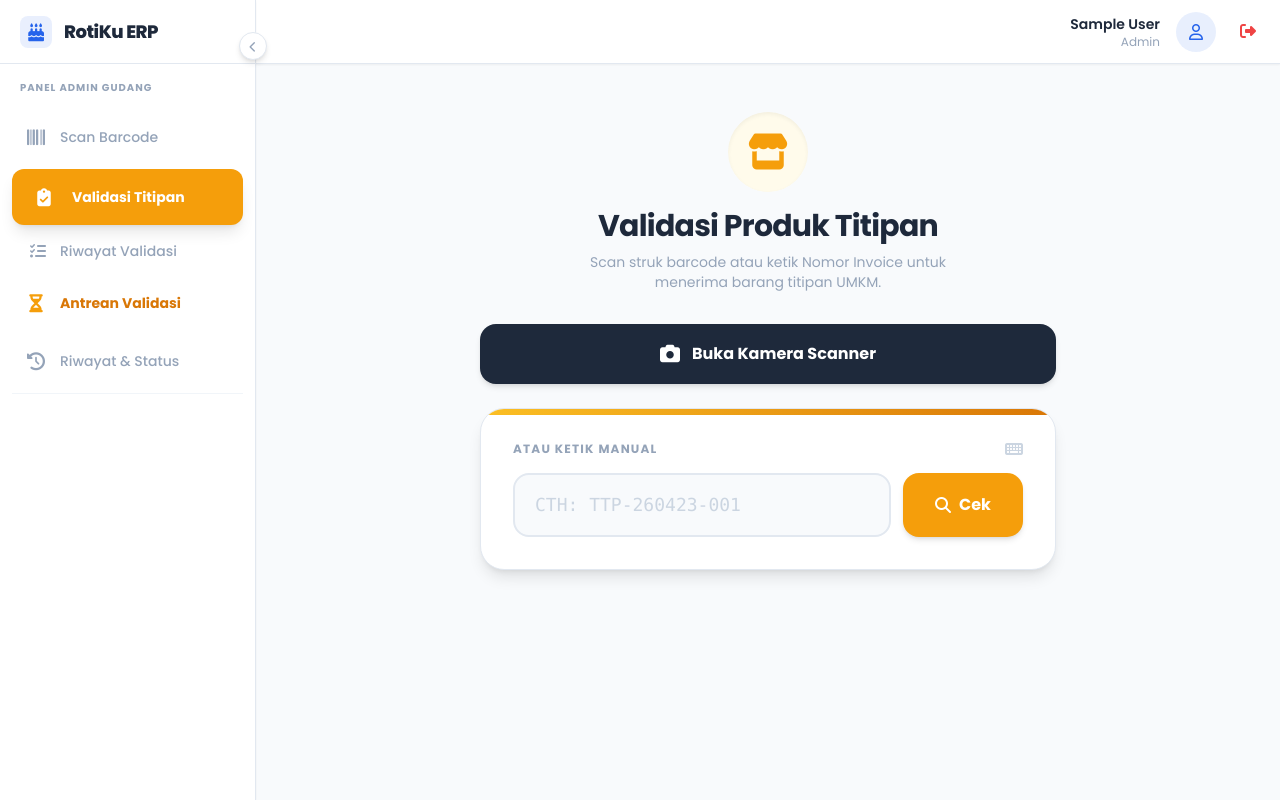
After one commit to Rankarna01/sim-produksi-kue, a PHP site: page /admin/validasi_titipan/ in a window 1280 px wide. The commit adds this page. Run offline with PHP 8.4, Linux system fonts and the light colour scheme; the visitor is signed in with stand-in values (Sample User, id 1); some libraries are stand-ins or nearby versions.

Commit message:
menu baru validasi tiitipan

```diff
--- /dev/null
+++ b/admin/validasi_titipan/index.php
@@ -0,0 +1,136 @@
+<?php
+require_once '../../config/auth.php';
+checkRole(['admin']);
+?>
+<!DOCTYPE html>
+<html lang="id">
+<head>
+    <?php include '../../components/head.php'; ?>
+    <script src="https://unpkg.com/html5-qrcode"></script>
+    <style>
+        .custom-scrollbar::-webkit-scrollbar { width: 4px; }
+        .custom-scrollbar::-webkit-scrollbar-track { background: #f1f5f9; }
+        .custom-scrollbar::-webkit-scrollbar-thumb { background: #cbd5e1; border-radius: 4px; }
+    </style>
+</head>
+<body class="text-slate-800 antialiased h-screen flex overflow-hidden bg-background">
+
+    <?php include '../../components/sidebar_admin.php'; ?>
+
+    <div class="flex-1 flex flex-col h-screen overflow-hidden">
+        <?php include '../../components/header.php'; ?>
+
+        <main class="flex-1 overflow-x-hidden overflow-y-auto p-4 sm:p-6 lg:p-8 flex flex-col items-center justify-start relative">
+
+            <div class="w-full max-w-xl mt-2 sm:mt-4">
+
+                <div class="text-center mb-6 sm:mb-8">
+                    <div class="w-16 h-16 sm:w-20 sm:h-20 bg-amber-50 text-amber-500 rounded-full flex items-center justify-center mx-auto mb-3 sm:mb-4 text-3xl sm:text-4xl shadow-inner">
+                        <i class="fa-solid fa-store"></i>
+                    </div>
+                    <h2 class="text-2xl sm:text-3xl font-bold text-slate-800 tracking-tight">Validasi Produk Titipan</h2>
+                    <p class="text-sm text-secondary mt-2 max-w-sm mx-auto">Scan struk barcode atau ketik Nomor Invoice untuk menerima barang titipan UMKM.</p>
+                </div>
+
+                <button id="btnKamera" onclick="toggleKamera()" class="w-full mb-6 bg-slate-800 hover:bg-slate-900 text-white py-4 rounded-2xl text-base font-bold transition-all shadow-md flex items-center justify-center gap-3">
+                    <i class="fa-solid fa-camera text-xl"></i> Buka Kamera Scanner
+                </button>
+
+                <div id="kameraContainer" class="hidden mb-6 bg-white p-2 sm:p-4 rounded-3xl shadow-lg border border-slate-200">
+                    <div class="flex justify-between items-center mb-3 px-2">
+                        <span class="text-sm font-bold text-slate-700 flex items-center gap-2">
+                            <span class="relative flex h-3 w-3">
+                              <span class="animate-ping absolute inline-flex h-full w-full rounded-full bg-danger opacity-75"></span>
+                              <span class="relative inline-flex rounded-full h-3 w-3 bg-danger"></span>
+                            </span>
+                            Kamera Aktif
+                        </span>
+                        <button onclick="toggleKamera()" class="text-danger hover:text-red-700 text-xs font-bold bg-danger/10 px-4 py-2 rounded-xl transition-colors">Tutup Kamera</button>
+                    </div>
+                    <div id="reader" class="w-full rounded-2xl overflow-hidden bg-slate-50 min-h-[250px] sm:min-h-[300px] border border-slate-100"></div>
+                </div>
+
+                <div class="bg-white p-6 sm:p-8 rounded-3xl shadow-lg border border-slate-200 relative overflow-hidden mb-6">
+                    <div class="absolute top-0 left-0 w-full h-1.5 bg-gradient-to-r from-amber-400 to-amber-600"></div>
+                    <div class="flex items-center justify-between mb-4">
+                        <p class="text-xs font-bold text-slate-400 uppercase tracking-widest">Atau Ketik Manual</p>
+                        <i class="fa-solid fa-keyboard text-slate-300"></i>
+                    </div>
+
+                    <form id="formScan" class="flex flex-col sm:flex-row gap-3">
+                        <div class="relative flex-1">
+                            <input type="text" id="barcodeInput" name="barcode" autocomplete="off"
+                                class="w-full text-center sm:text-left text-lg font-mono tracking-wider px-5 py-4 border-2 border-slate-200 rounded-2xl focus:border-amber-500 focus:ring-4 focus:ring-amber-500/10 outline-none transition-all placeholder:text-slate-300 placeholder:tracking-normal uppercase bg-slate-50 focus:bg-white"
+                                placeholder="Cth: TTP-260423-001" required>
+                        </div>
+                        <button type="submit" class="w-full sm:w-auto bg-amber-500 hover:bg-amber-600 text-white px-8 py-4 rounded-2xl font-bold transition-all shadow-md flex items-center justify-center gap-2 shrink-0">
+                            <i class="fa-solid fa-magnifying-glass"></i> Cek
+                        </button>
+                    </form>
+                </div>
+
+                <div id="scanResult" class="hidden transform transition-all mb-10"></div>
+            </div>
+
+        </main>
+    </div>
+
+    <div id="modal-konfirmasi" class="fixed inset-0 z-[100] flex items-center justify-center hidden px-4">
+        <div class="absolute inset-0 bg-slate-900/60 backdrop-blur-sm" onclick="document.getElementById('modal-konfirmasi').classList.add('hidden')"></div>
+        <div class="relative bg-surface w-full max-w-md rounded-3xl shadow-2xl z-[110] transform transition-all flex flex-col overflow-hidden max-h-[90vh]">
+            <div class="absolute top-0 left-0 w-full h-2 bg-amber-500"></div>
+
+            <div class="p-6 sm:p-8 flex flex-col h-full">
+                <div class="text-center mb-5 border-b border-slate-100 pb-5">
+                    <div class="w-14 h-14 bg-amber-50 text-amber-500 rounded-full flex items-center justify-center mx-auto mb-3 text-2xl">
+                        <i class="fa-solid fa-box-open"></i>
+                    </div>
+                    <h3 class="text-xl font-black text-slate-800 mb-1">Cek Fisik Barang Titipan!</h3>
+                    <p class="text-xs text-secondary leading-relaxed px-4">Pastikan jumlah fisik produk titipan di keranjang benar-benar sesuai dengan daftar di bawah ini.</p>
+                </div>
+
+                <div class="bg-slate-50 border border-slate-200 rounded-2xl p-4 text-left mb-6 flex flex-col overflow-hidden">
+                    <div class="flex justify-between items-center mb-3 pb-3 border-b border-slate-200">
+                        <div class="text-[10px] font-bold text-slate-400 uppercase tracking-widest">No. Invoice</div>
+                        <div class="font-mono font-black text-amber-600 text-base bg-amber-50 px-3 py-1 rounded-lg" id="konf-invoice">INV-XXXX</div>
+                    </div>
+
+                    <div class="flex-1 overflow-y-auto custom-scrollbar pr-2 mb-4 space-y-2 max-h-[25vh] sm:max-h-[30vh]" id="konf-list-produk">
+                        </div>
+
+                    <div class="grid grid-cols-2 gap-3 text-xs pt-3 border-t border-slate-200">
+                        <div class="bg-white p-2 rounded-lg border border-slate-100">
+                            <span class="text-slate-400 block mb-0.5 font-semibold text-[10px] uppercase">Pengirim:</span>
+                            <strong class="text-slate-700 font-bold" id="konf-user">User</strong>
+                        </div>
+                        <div class="bg-white p-2 rounded-lg border border-slate-100">
+                            <span class="text-slate-400 block mb-0.5 font-semibold text-[10px] uppercase">Tujuan Gudang:</span>
+                            <strong class="text-slate-700 font-bold truncate block" id="konf-gudang">Gudang</strong>
+                        </div>
+                    </div>
+                </div>
+
+                <input type="hidden" id="konf-prod-id">
+
+                <div class="flex flex-col gap-3 mt-auto shrink-0">
+                    <button onclick="prosesValidasi('received')" class="w-full bg-emerald-500 hover:bg-emerald-600 text-white py-3.5 rounded-xl text-sm font-bold transition-all shadow-md flex items-center justify-center gap-2">
+                        <i class="fa-solid fa-check-circle text-lg"></i> Ya, Sesuai & Terima
+                    </button>
+
+                    <div class="grid grid-cols-2 gap-3">
+                        <button onclick="prosesValidasi('ditolak')" class="w-full bg-red-50 hover:bg-red-500 hover:text-white text-red-600 py-3 rounded-xl text-sm font-bold transition-all flex items-center justify-center gap-2 border border-red-100 hover:border-red-500">
+                            <i class="fa-solid fa-xmark"></i> Tolak
+                        </button>
+                        <button onclick="document.getElementById('modal-konfirmasi').classList.add('hidden')" class="w-full bg-slate-100 hover:bg-slate-200 text-slate-600 py-3 rounded-xl text-sm font-bold transition-all flex items-center justify-center">
+                            Batal
+                        </button>
+                    </div>
+                </div>
+            </div>
+        </div>
+    </div>
+
+    <?php include '../../components/footer.php'; ?>
+    <script src="ajax.js?v=<?= time() ?>"></script>
+</body>
+</html>
--- a/components/sidebar_admin.php
+++ b/components/sidebar_admin.php
@@ -40,6 +40,12 @@ function getNavClass($path, $current_uri) {
             <span class="text-sm sidebar-text whitespace-nowrap transition-all duration-300 opacity-100">Scan Barcode</span>
         </a>
 
+        <a href="<?= BASE_URL ?>admin/validasi_titipan/" class="flex items-center gap-3 px-4 py-3 rounded-xl transition-all <?= (strpos($_SERVER['PHP_SELF'], 'validasi_titipan') !== false) ? 'bg-amber-500 text-white shadow-lg' : 'text-slate-500 hover:bg-slate-100' ?>">
+    <div class="w-8 h-8 flex items-center justify-center">
+        <i class="fa-solid fa-clipboard-check text-lg"></i>
+    </div>
+    <span class="font-bold text-sm">Validasi Titipan</span>
+</a>
 
         <a href="<?= BASE_URL ?>admin/riwayat_validasi/" class="flex items-center gap-3 px-4 py-2.5 rounded-xl transition-colors <?= getNavClass('/admin/riwayat_validasi/', $current_uri) ?>">
             <i class="fa-solid fa-list-check w-5 text-center"></i> <span class="text-sm">Riwayat Validasi</span>
```
Also changed, not shown: admin/validasi_titipan/ajax.js (added, +160 -0 lines), admin/validasi_titipan/logic.php (added, +96 -0 lines).
